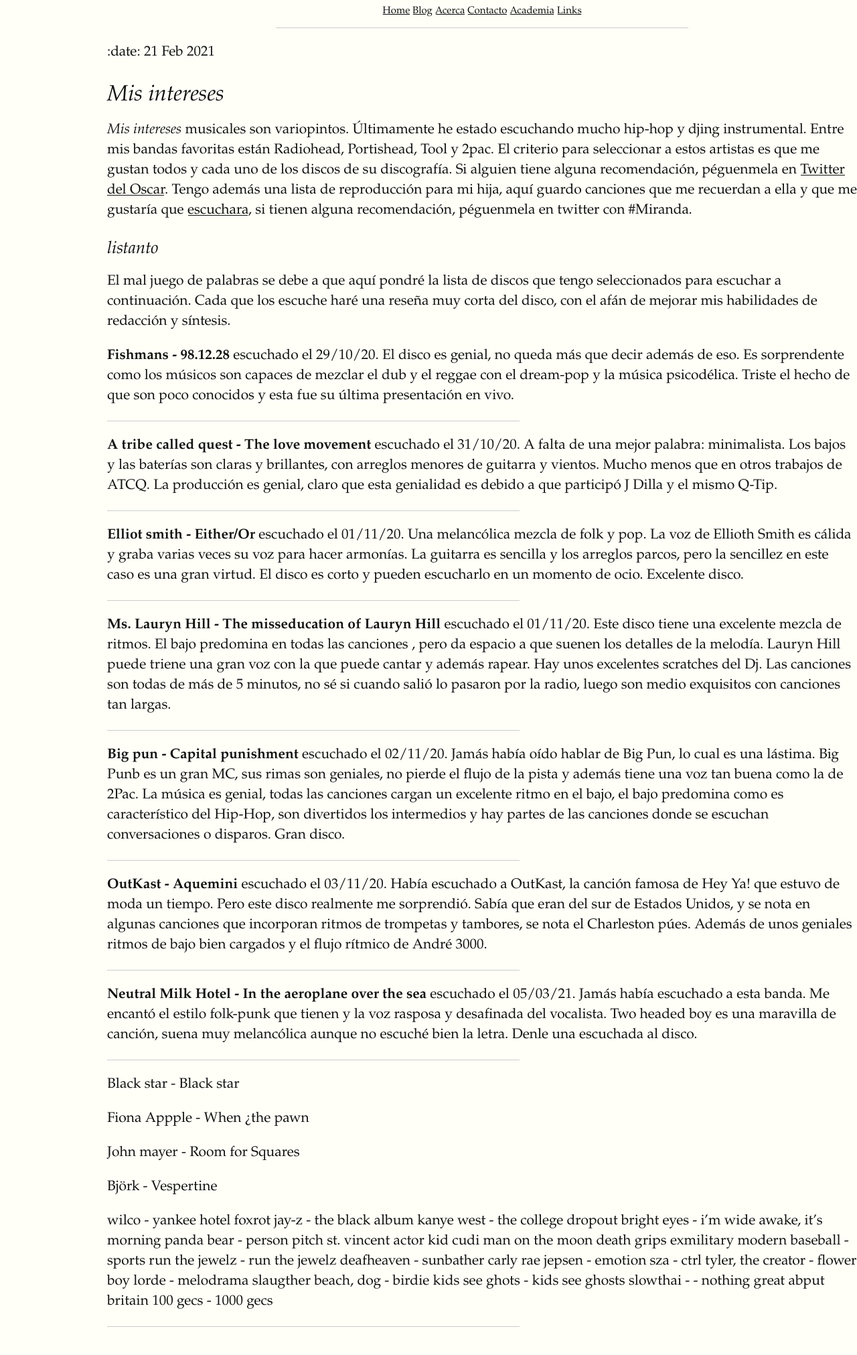
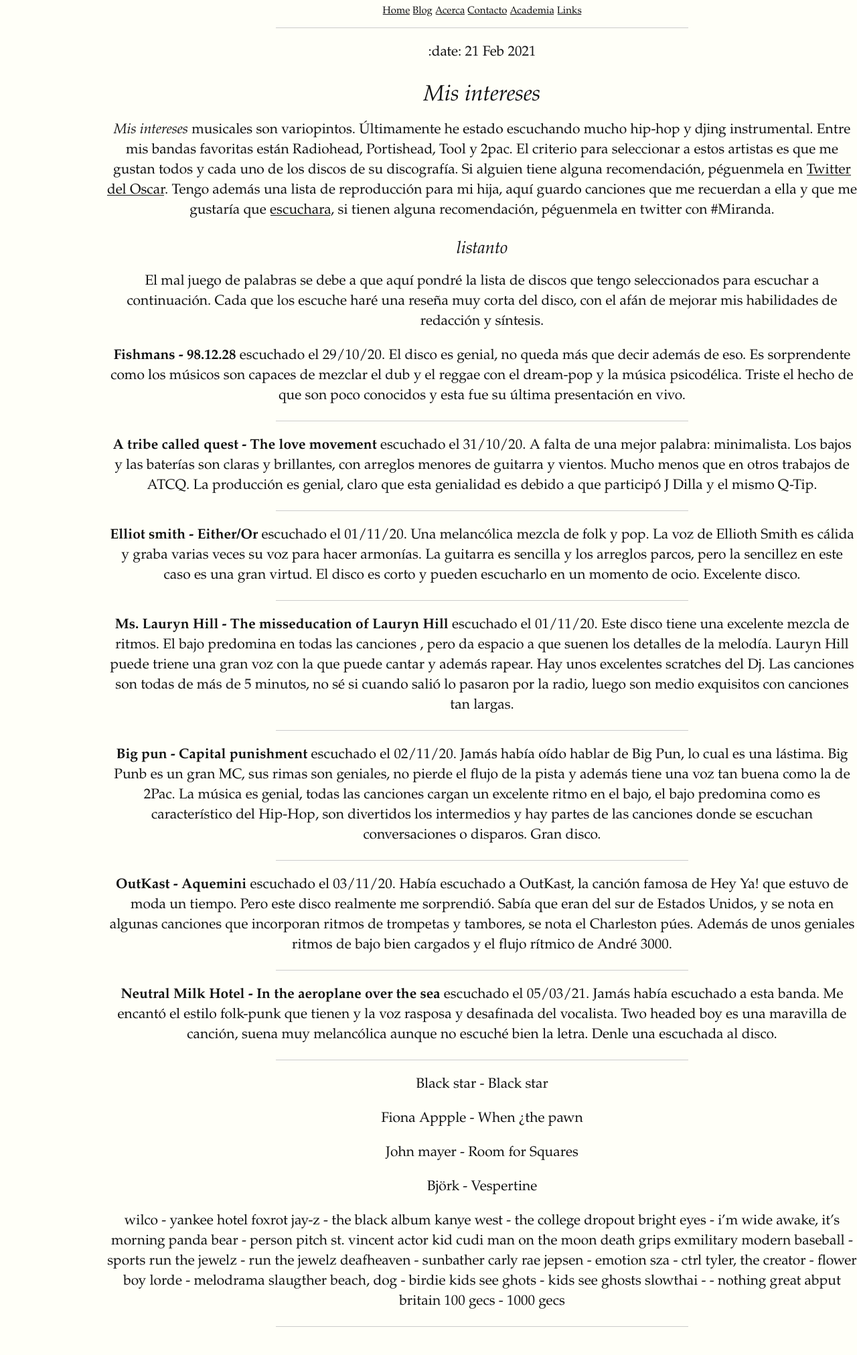
Before and after one commit to Oiuhukt/failosophy, a Jekyll site: the page built from _posts/2021-02-21-Música.md, in a window 1280 px wide. Shown: the whole page at 67% size. Built offline with Jekyll 4.4.1, drawn with Linux system fonts in a browser that asks for light colours; some web fonts are replaced.

Commit message:
modificando páginas

```diff
--- a/_layouts/default.html
+++ b/_layouts/default.html
@@ -10,8 +10,8 @@
     <div>
       <center>
       {% include navigation.html %}
-     </center>
-     {{ content }}
+      {{ content }}
+      </center>
     </div>
   </body>
 </html>
```
